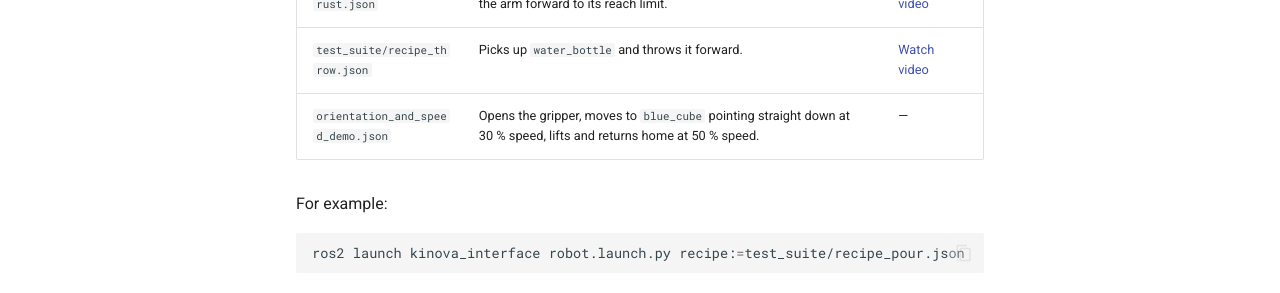
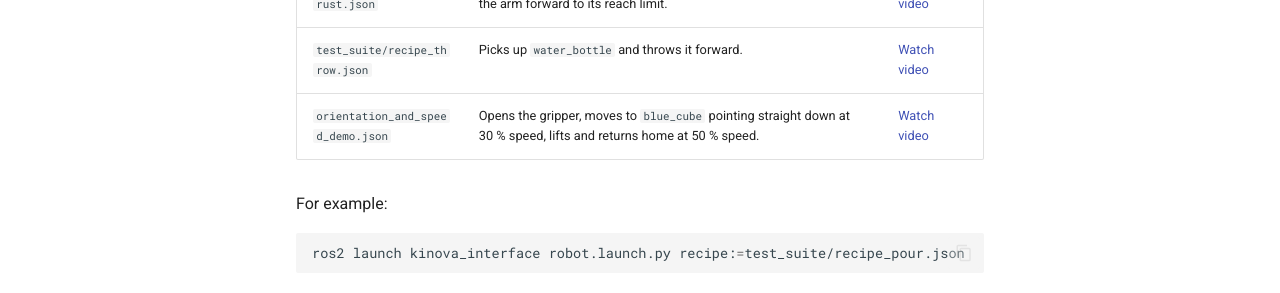
Before and after one commit to Jeremy-Allan/ROS2-middleware, an MkDocs documentation site: the page built from docs/user-guide/demos.md, in a window 1280 px wide and 1175 px high. Shown: the part 643-936 px from the top of the window. Built offline with MkDocs 1.6.1 and Material for MkDocs 9.7.7, drawn with Linux system fonts in a browser that asks for light colours; comment, search, counter and statistics services are not loaded.

Commit message:
Update demos.md

```diff
--- a/docs/user-guide/demos.md
+++ b/docs/user-guide/demos.md
@@ -10,7 +10,7 @@ The `recipes` folder of `kinova_interface` has recipes that demonstrate the acti
 | `test_suite/recipe_push.json` | Slides `water_bottle` forward with the open gripper, without grasping it. | [Watch video](../assets/videos/recipe_push.mp4) |
 | `test_suite/recipe_thrust.json` | Picks up `water_bottle` with a side grasp, pulls it back and extends the arm forward to its reach limit. | [Watch video](../assets/videos/recipe_thrust.mp4) |
 | `test_suite/recipe_throw.json` | Picks up `water_bottle` and throws it forward. | [Watch video](../assets/videos/recipe_throw.mp4) |
-| `orientation_and_speed_demo.json` | Opens the gripper, moves to `blue_cube` pointing straight down at 30 % speed, lifts and returns home at 50 % speed. | — |
+| `orientation_and_speed_demo.json` | Opens the gripper, moves to `blue_cube` pointing straight down at 30 % speed, lifts and returns home at 50 % speed. | [Watch video](../assets/videos/recipe_orientate.mp4) |
 
 For example:
 
```
